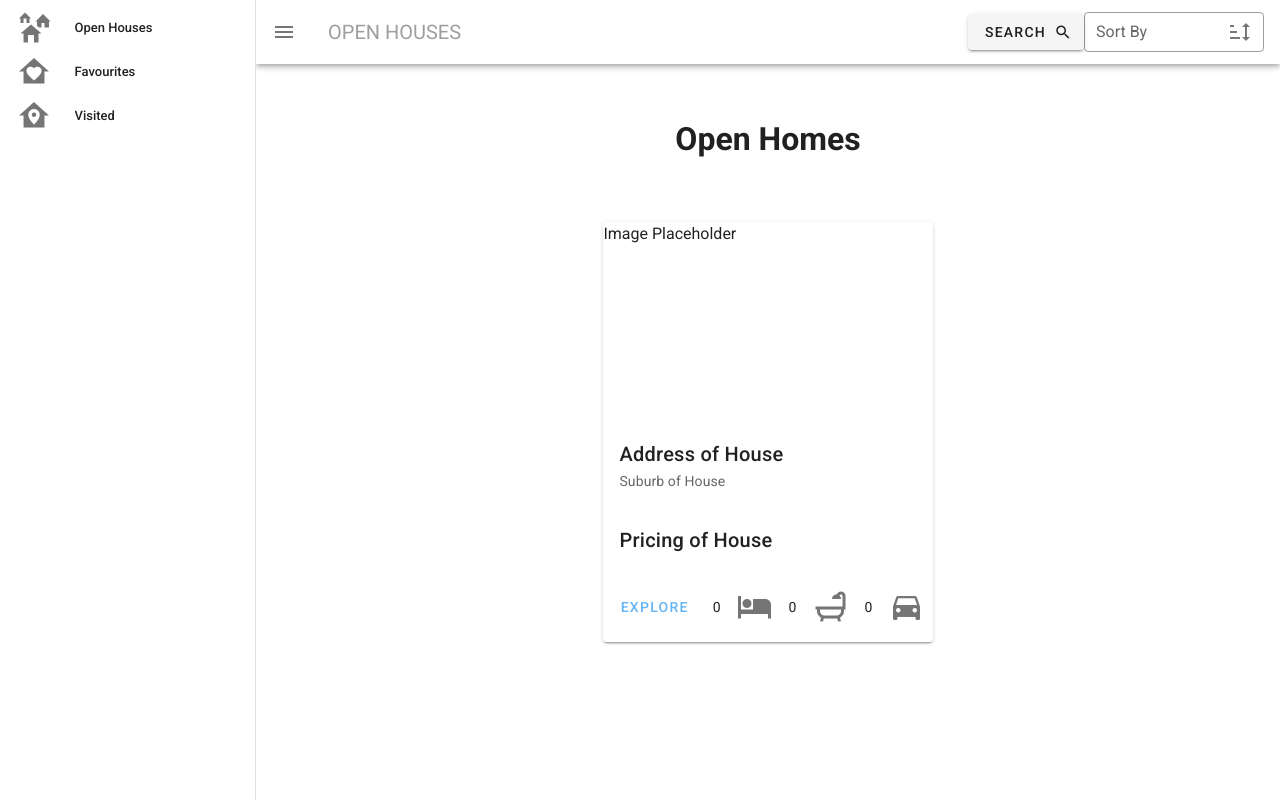
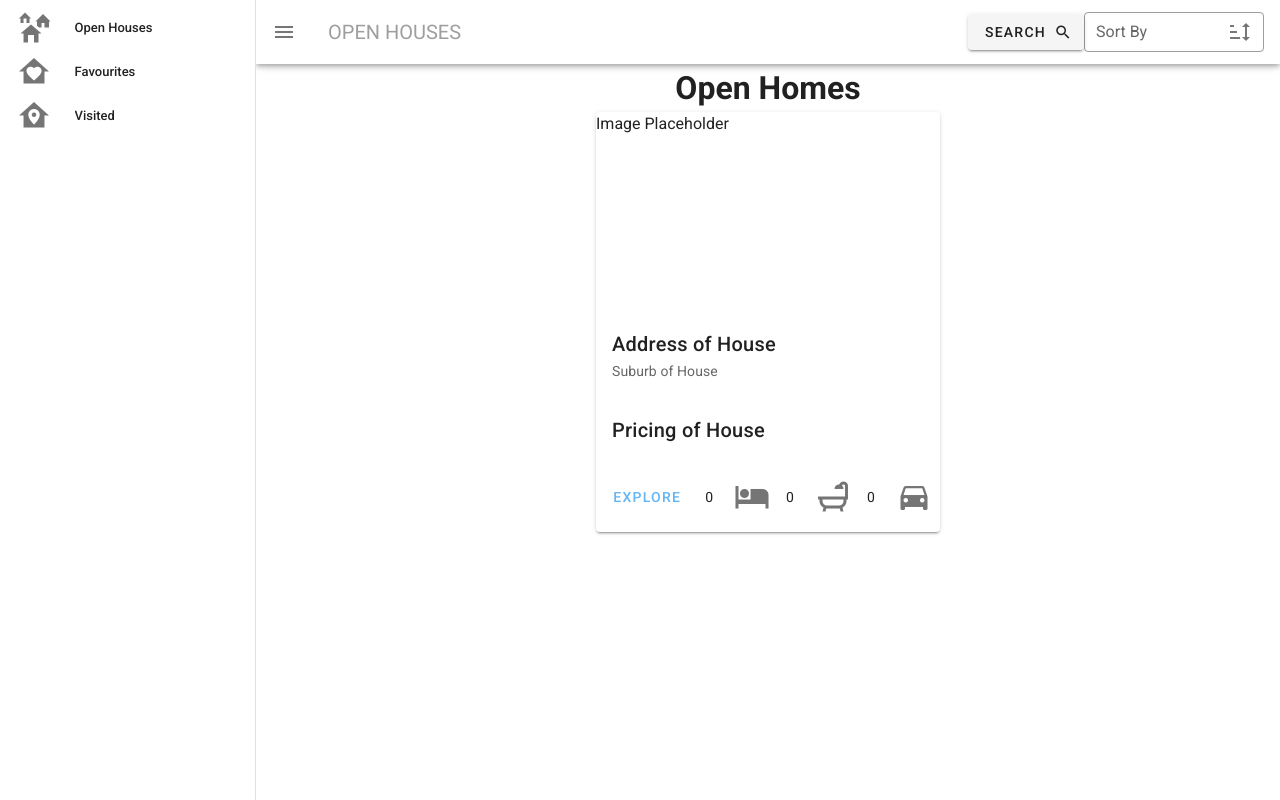
Before and after one commit to JoshuaKnewstub/prolist-vuetify-ui, a Vue app: page /#/ in a window 1280 px wide. Built offline with nearby package versions, Linux system fonts and the light colour scheme.

Commit message:
Revert "Add card template"
This reverts commit 4a5d2beebfafd66f52e9e11ae9a15974d3ade1cb.

```diff
--- a/src/components/OpenHomes.vue
+++ b/src/components/OpenHomes.vue
@@ -1,8 +1,10 @@
 <template>
   <div class="openHomes">
     <h1 class="openHomesHeading">Open Homes</h1>
-    <v-layout row wrap>
-      <v-card class="mx-auto" id="homeCard" max-width="344" wrap row>
+    <v-card
+    class="mx-auto"
+    max-width="344"
+  >
     <v-img
       height="200px"
     >Image Placeholder</v-img>
@@ -36,7 +38,6 @@
         <v-icon>mdi-36px mdi-car</v-icon>
     </v-card-actions>
   </v-card>
-    </v-layout>
   </div>
 </template>
 
@@ -52,9 +53,5 @@
 <style scoped>
   .openHomesHeading {
     text-align: center;
-    padding: 5%;
-  }
-  #homeCard {
-    margin: 20px;
   }
 </style>
```
Lines whose indentation alone changed are shown as unchanged.
